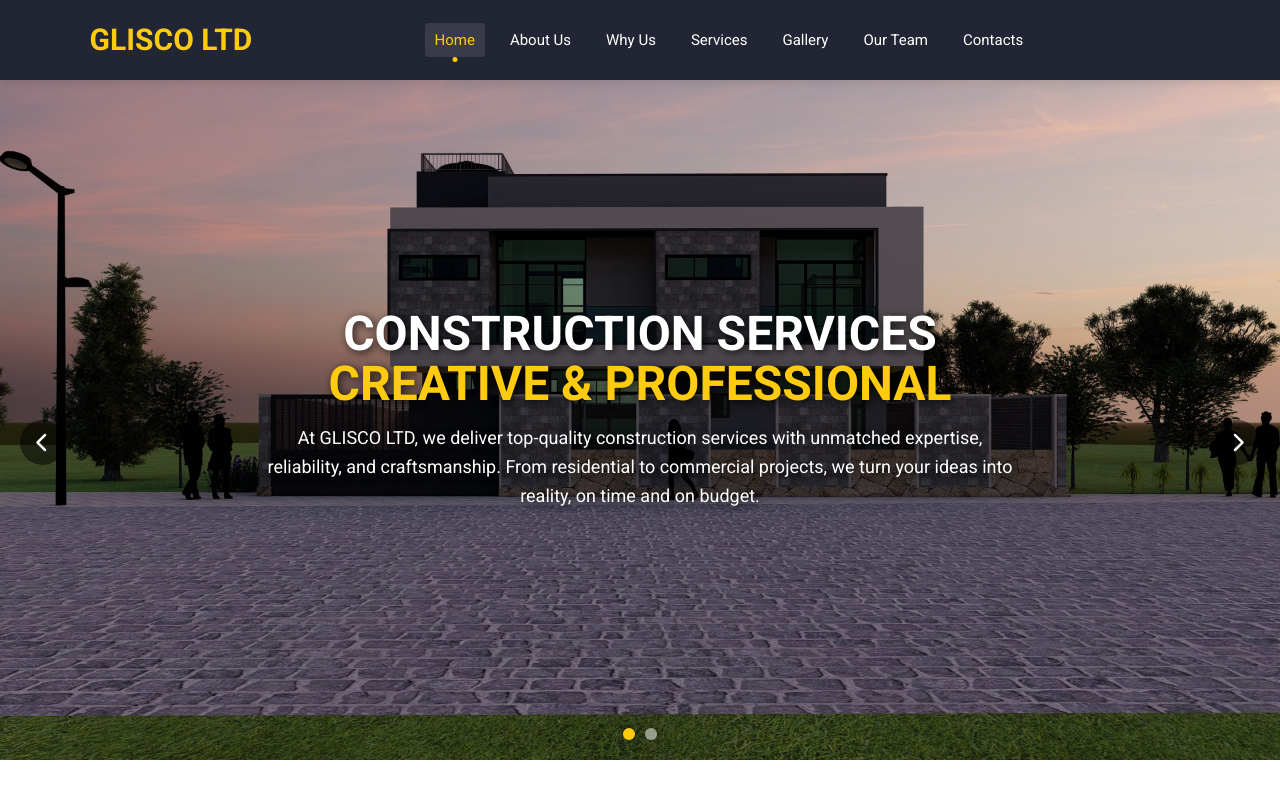
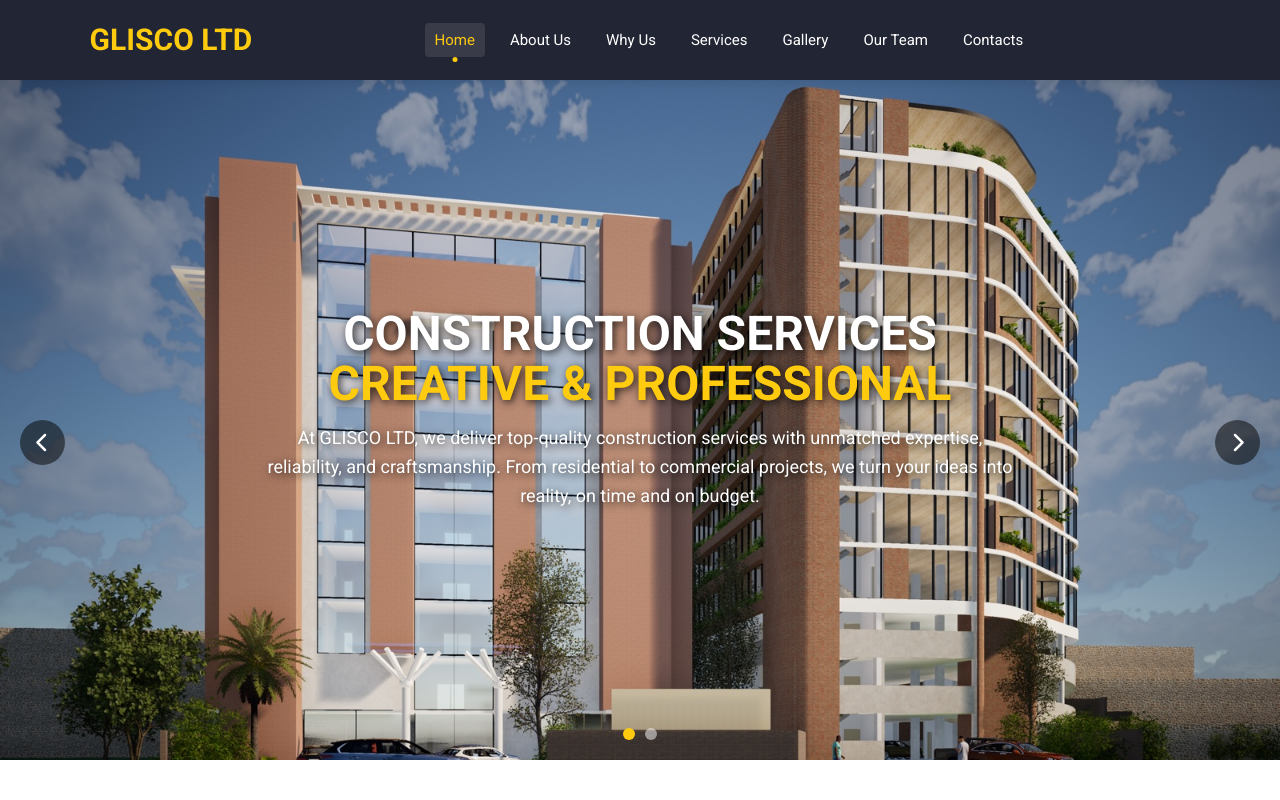
Before and after one commit to Nieman6/GLISCOLTD, a plain HTML site: page index.html in a window 1280 px wide. Both pictures are taken after a click on the element 629 px from the left and 734 px from the top of the page. Shown: the top 800 px of the page. Drawn offline with nearby package versions, Linux system fonts and the light colour scheme.

```diff
--- a/index.html
+++ b/index.html
@@ -929,7 +929,7 @@
       <!-- Slide 1 - Main Construction -->
       <div
         class="slide active"
-        style="background-image: url('images/ongoingB4.jpg')"
+        style="background-image: url('images/n2.jpg')"
       >
         <div class="slide-content">
           <h1>
```
